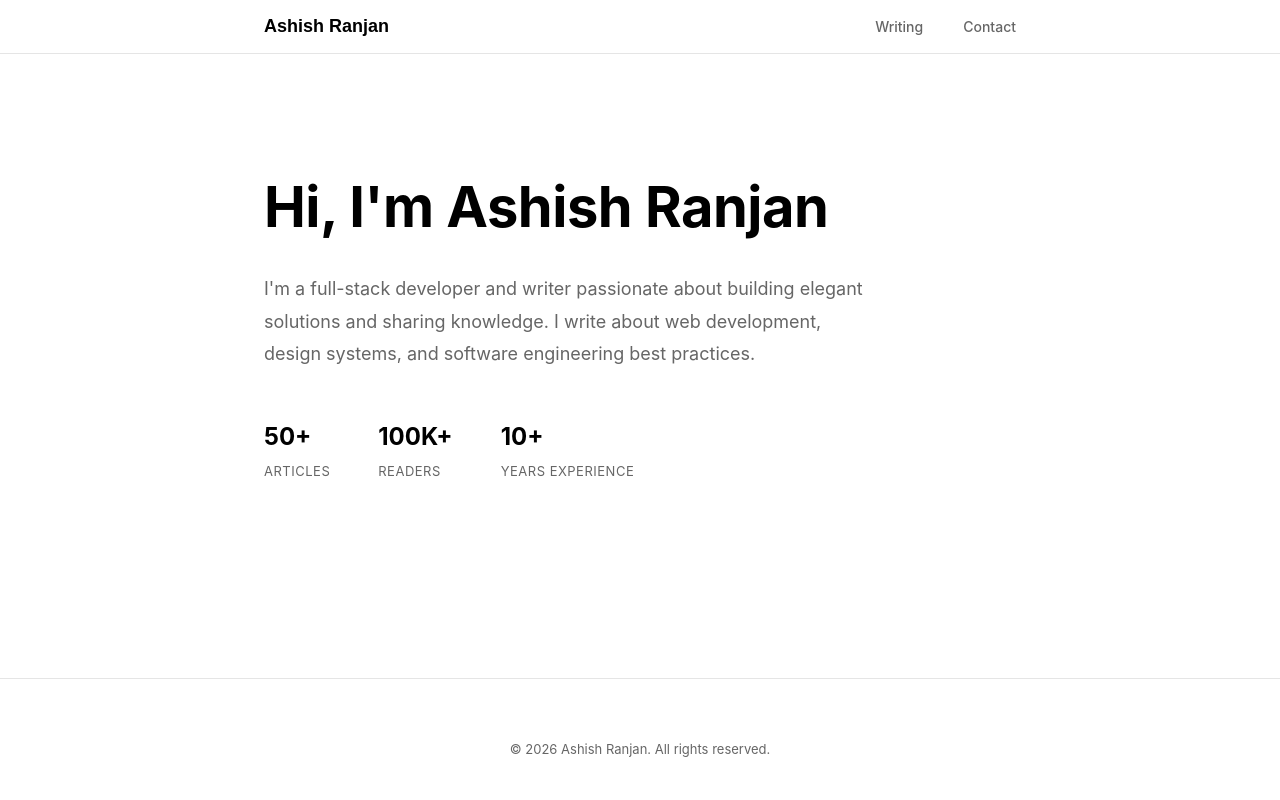
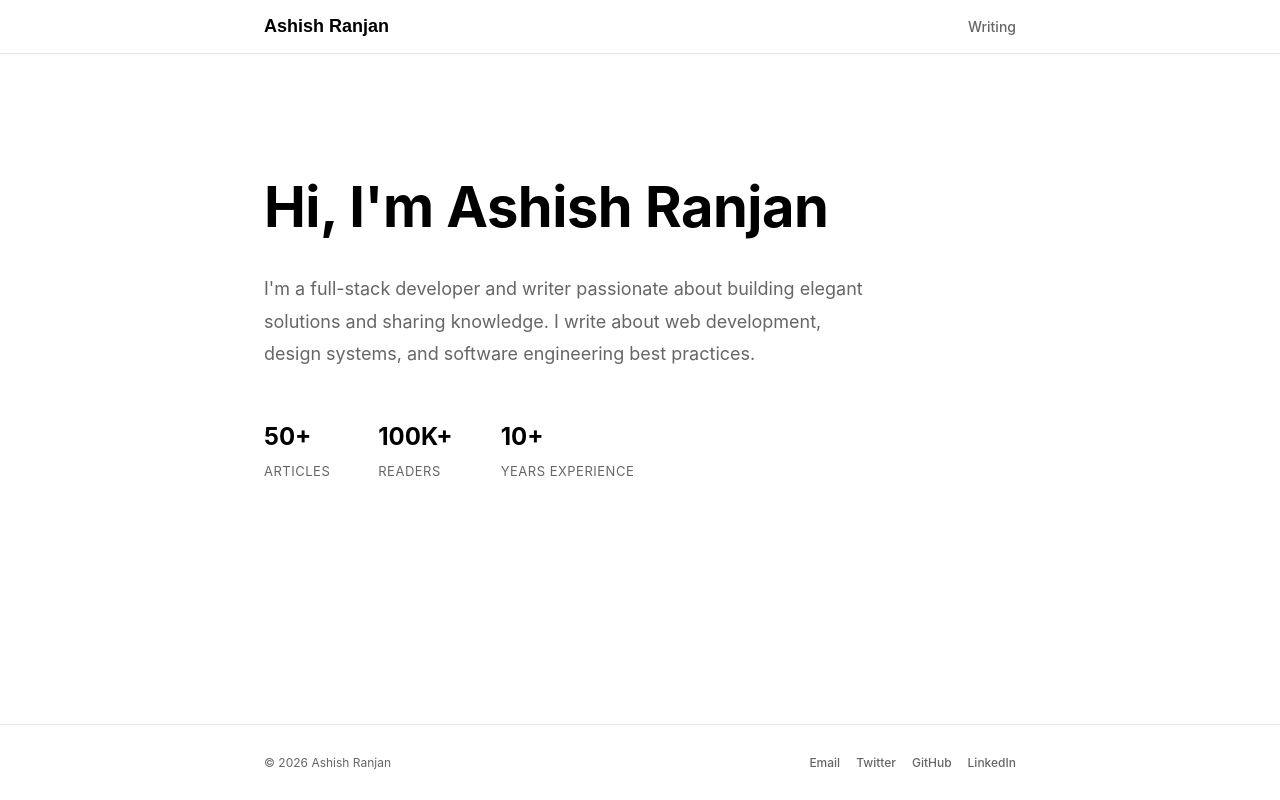
Before and after one commit to ashishnitw/ashish-ranjan, a React (Vite) app: page / in a window 1280 px wide. Built offline with nearby package versions, Linux system fonts and the light colour scheme.

Commit message:
refactored static data

```diff
--- a/src/App.jsx
+++ b/src/App.jsx
@@ -1,8 +1,8 @@
 import { useState } from 'react'
 import Hero from './components/Hero'
 import Articles from './components/Articles'
-import Contact from './components/Contact'
 import Navigation from './components/Navigation'
+import Footer from './components/Footer'
 
 function App() {
   const [activeSection, setActiveSection] = useState('hero')
@@ -13,11 +13,8 @@ function App() {
       <main className="main-content">
         {activeSection === 'hero' && <Hero />}
         {activeSection === 'articles' && <Articles />}
-        {activeSection === 'contact' && <Contact />}
       </main>
-      <footer className="footer">
-        <p>&copy; 2026 Ashish Ranjan. All rights reserved.</p>
-      </footer>
+      <Footer />
     </div>
   )
 }
--- a/src/components/Contact.jsx
+++ /dev/null
@@ -1,102 +0,0 @@
-import { useState } from 'react'
-
-export default function Contact() {
-  const [formState, setFormState] = useState({
-    name: '',
-    email: '',
-    message: ''
-  })
-  const [submitted, setSubmitted] = useState(false)
-
-  const handleChange = (e) => {
-    const { name, value } = e.target
-    setFormState(prev => ({
-      ...prev,
-      [name]: value
-    }))
-  }
-
-  const handleSubmit = (e) => {
-    e.preventDefault()
-    console.log('Form submitted:', formState)
-    setSubmitted(true)
-    setFormState({ name: '', email: '', message: '' })
-
-    setTimeout(() => setSubmitted(false), 3000)
-  }
-
-  return (
-    <section className="contact">
-      <div className="contact-header">
-        <h2 className="contact-title">Get In Touch</h2>
-        <p className="contact-subtitle">
-          Have a question or want to collaborate? Reach out to me directly or send a message below.
-        </p>
-      </div>
-
-      <div className="contact-container">
-        <div className="contact-info">
-          <h3 className="info-title">Connect with me</h3>
-          <ul className="contact-links">
-            <li>
-              <a href="mailto:ashish@example.com">Email</a>
-            </li>
-            <li>
-              <a href="https://twitter.com" target="_blank" rel="noopener noreferrer">Twitter</a>
-            </li>
-            <li>
-              <a href="https://github.com" target="_blank" rel="noopener noreferrer">GitHub</a>
-            </li>
-            <li>
-              <a href="https://linkedin.com" target="_blank" rel="noopener noreferrer">LinkedIn</a>
-            </li>
-          </ul>
-        </div>
-
-        <form className="contact-form" onSubmit={handleSubmit}>
-          <div className="form-group">
-            <label htmlFor="name">Name</label>
-            <input
-              type="text"
-              id="name"
-              name="name"
-              value={formState.name}
-              onChange={handleChange}
-              required
-              placeholder="Your name"
-            />
-          </div>
-
-          <div className="form-group">
-            <label htmlFor="email">Email</label>
-            <input
-              type="email"
-              id="email"
-              name="email"
-              value={formState.email}
-              onChange={handleChange}
-              required
-              placeholder="your@email.com"
-            />
-          </div>
-
-          <div className="form-group">
-            <label htmlFor="message">Message</label>
-            <textarea
-              id="message"
-              name="message"
-              value={formState.message}
-              onChange={handleChange}
-              required
-              placeholder="Your message..."
-              rows="5"
-            ></textarea>
-          </div>
-
-          <button type="submit" className="submit-btn">Send Message</button>
-          {submitted && <p className="success-message">✓ Message sent successfully!</p>}
-        </form>
-      </div>
-    </section>
-  )
-}
--- /dev/null
+++ b/src/components/Footer.jsx
@@ -0,0 +1,24 @@
+import { profile } from '../data/profile'
+
+export default function Footer() {
+  return (
+    <footer className="footer">
+      <div className="footer-container">
+        <p className="footer-text">&copy; 2026 {profile.name}</p>
+        <div className="footer-links">
+          {profile.contactLinks.map(link => (
+            <a
+              key={link.id}
+              href={link.url}
+              target={link.external ? "_blank" : undefined}
+              rel={link.external ? "noopener noreferrer" : undefined}
+              className="footer-link"
+            >
+              {link.label}
+            </a>
+          ))}
+        </div>
+      </div>
+    </footer>
+  )
+}
--- a/src/components/Navigation.jsx
+++ b/src/components/Navigation.jsx
@@ -15,12 +15,6 @@ export default function Navigation({ activeSection, setActiveSection }) {
           >
             Writing
           </button>
-          <button
-            className={`nav-link ${activeSection === 'contact' ? 'active' : ''}`}
-            onClick={() => setActiveSection('contact')}
-          >
-            Contact
-          </button>
         </div>
       </div>
     </nav>
--- /dev/null
+++ b/src/data/articles.js
@@ -0,0 +1,50 @@
+export const articles = [
+  {
+    id: 1,
+    title: 'Building a Clean Portfolio with React',
+    excerpt: 'A guide to creating a minimal, elegant portfolio website using React and Vite.',
+    date: 'Feb 10, 2026',
+    readTime: '5 min',
+    link: '#'
+  },
+  {
+    id: 2,
+    title: 'The Art of Minimalist Web Design',
+    excerpt: 'Exploring principles of minimalism in modern web design and why less is more.',
+    date: 'Feb 5, 2026',
+    readTime: '7 min',
+    link: '#'
+  },
+  {
+    id: 3,
+    title: 'JavaScript Best Practices in 2026',
+    excerpt: 'Essential patterns and practices for writing clean, maintainable JavaScript code.',
+    date: 'Jan 28, 2026',
+    readTime: '8 min',
+    link: '#'
+  },
+  {
+    id: 4,
+    title: 'CSS Grid vs Flexbox: When to Use Each',
+    excerpt: 'A practical comparison of two powerful CSS layout tools and how to choose between them.',
+    date: 'Jan 20, 2026',
+    readTime: '6 min',
+    link: '#'
+  },
+  {
+    id: 5,
+    title: 'React Hooks: A Complete Guide',
+    excerpt: 'Understanding React hooks and how to use them to build powerful functional components.',
+    date: 'Jan 12, 2026',
+    readTime: '10 min',
+    link: '#'
+  },
+  {
+    id: 6,
+    title: 'Performance Optimization Techniques',
+    excerpt: 'Tips and tricks to optimize your React applications for better performance.',
+    date: 'Jan 5, 2026',
+    readTime: '9 min',
+    link: '#'
+  }
+]
--- /dev/null
+++ b/src/data/profile.js
@@ -0,0 +1,49 @@
+export const profile = {
+  // Personal Info
+  name: 'Ashish Ranjan',
+  description: "I'm a full-stack developer and writer passionate about building elegant solutions and sharing knowledge. I write about web development, design systems, and software engineering best practices.",
+
+  // Stats
+  stats: [
+    {
+      value: '50+',
+      label: 'Articles'
+    },
+    {
+      value: '100K+',
+      label: 'Readers'
+    },
+    {
+      value: '10+',
+      label: 'Years Experience'
+    }
+  ],
+
+  // Contact Links
+  contactLinks: [
+    {
+      id: 1,
+      label: 'Email',
+      url: 'mailto:ashish@example.com',
+      external: false
+    },
+    {
+      id: 2,
+      label: 'Twitter',
+      url: 'https://twitter.com',
+      external: true
+    },
+    {
+      id: 3,
+      label: 'GitHub',
+      url: 'https://github.com',
+      external: true
+    },
+    {
+      id: 4,
+      label: 'LinkedIn',
+      url: 'https://linkedin.com',
+      external: true
+    }
+  ]
+}
--- a/src/styles.css
+++ b/src/styles.css
@@ -72,14 +72,6 @@ body {
   width: 100%;
   margin: 0 auto;
   padding: 80px 24px;
-}
-
-.footer {
-  text-align: center;
-  padding: 60px 24px 40px;
-  color: var(--text-light);
-  font-size: 13px;
-  border-top: 1px solid var(--border);
 }
 
 /* =============================================================================
@@ -293,147 +285,51 @@ body {
 }
 
 /* =============================================================================
-   CONTACT SECTION
+   FOOTER
    ============================================================================= */
 
-.contact {
-  animation: fadeIn 0.6s ease-in;
+.footer {
+  text-align: center;
+  padding: 20px 20px 20px;
+  color: var(--text-light);
+  font-size: 13px;
+  background-color: var(--secondary);
+  border-top: 1px solid var(--border);
 }
 
-.contact-header {
-  margin-bottom: 48px;
+.footer-container {
+  max-width: 800px;
+  width: 100%;
+  margin: 0 auto;
+  padding: 8px 24px;
+  display: flex;
+  justify-content: space-between;
+  align-items: center;
+  gap: 16px;
 }
 
-.contact-title {
-  font-size: 42px;
-  font-weight: 700;
-  color: var(--primary);
-  margin-bottom: 12px;
-  letter-spacing: -0.5px;
+.footer-links {
+  display: flex;
+  gap: 16px;
 }
 
-.contact-subtitle {
-  font-size: 16px;
+.footer-link {
   color: var(--text-light);
-  line-height: 1.6;
+  text-decoration: none;
+  font-size: 12px;
+  transition: color 0.2s ease;
+  font-weight: 500;
 }
 
-.contact-container {
-  display: grid;
-  grid-template-columns: 1fr 1fr;
-  gap: 60px;
-}
-
-.contact-info {
-  display: flex;
-  flex-direction: column;
-  gap: 24px;
-}
-
-.info-title {
-  font-size: 18px;
-  font-weight: 600;
+.footer-link:hover {
   color: var(--primary);
 }
 
-.contact-links {
-  list-style: none;
-  display: flex;
-  flex-direction: column;
-  gap: 16px;
-}
-
-.contact-links a {
+.footer-text {
   color: var(--text-light);
-  text-decoration: none;
-  transition: color 0.2s ease;
-  font-size: 15px;
-  display: inline-block;
-}
-
-.contact-links a:hover {
-  color: var(--primary);
-}
-
-/* =============================================================================
-   FORM STYLES
-   ============================================================================= */
-
-.contact-form {
-  display: flex;
-  flex-direction: column;
-  gap: 24px;
-}
-
-.form-group {
-  display: flex;
-  flex-direction: column;
-  gap: 8px;
-}
-
-.form-group label {
-  font-weight: 600;
-  color: var(--primary);
-  font-size: 14px;
-}
-
-.form-group input,
-.form-group textarea {
-  padding: 12px;
-  border: 1px solid var(--border);
-  border-radius: 6px;
-  font-family: inherit;
-  font-size: 14px;
-  transition: all 0.2s ease;
-  background-color: var(--light-bg);
-  color: var(--primary);
-}
-
-.form-group input::placeholder,
-.form-group textarea::placeholder {
-  color: var(--text-light);
-}
-
-.form-group input:focus,
-.form-group textarea:focus {
-  outline: none;
-  border-color: var(--primary);
-  background-color: var(--secondary);
-}
-
-.form-group textarea {
-  resize: vertical;
-  min-height: 120px;
-}
-
-.submit-btn {
-  padding: 12px 24px;
-  background-color: var(--primary);
-  color: white;
-  border: none;
-  border-radius: 6px;
-  font-weight: 600;
-  font-size: 14px;
-  cursor: pointer;
-  transition: all 0.2s ease;
-  align-self: flex-start;
-  font-family: inherit;
-}
-
-.submit-btn:hover {
-  opacity: 0.8;
-  transform: translateY(-1px);
-}
-
-.submit-btn:active {
-  transform: translateY(0);
-}
-
-.success-message {
-  color: #28a745;
-  font-weight: 500;
-  font-size: 14px;
-  animation: slideIn 0.3s ease;
+  font-size: 12px;
+  margin: 0;
+  white-space: nowrap;
 }
 
 /* =============================================================================
@@ -441,12 +337,12 @@ body {
    ============================================================================= */
 
 @media (max-width: 768px) {
-  .main-content {
-    padding: 60px 20px;
+  .footer-container {
+    padding: 12px 20px;
   }
 
-  .footer {
-    padding: 40px 20px 30px;
+  .footer-links {
+    gap: 16px;
   }
 
   .nav-container {
@@ -494,12 +390,39 @@ body {
     font-size: 18px;
   }
 
-  .contact-container {
-    grid-template-columns: 1fr;
-    gap: 40px;
+  .main-content {
+    padding: 60px 20px;
   }
 
-  .contact-form {
-    gap: 20px;
+  .nav-container {
+    padding: 12px 20px;
+  }
+
+  .nav-links {
+    gap: 24px;
+  }
+
+  .nav-link {
+    font-size: 13px;
+  }
+
+  .hero-title {
+    font-size: 36px;
+  }
+
+  .hero-description {
+    font-size: 16px;
+  }
+
+  .hero-stats {
+    gap: 32px;
+  }
+
+  .stat-value {
+    font-size: 20px;
+  }
+
+  .articles-title {
+    font-size: 28px;
   }
 }
```
Also changed, not shown: src/components/Articles.jsx (+1 -50 lines), src/components/Hero.jsx (+10 -16 lines).
